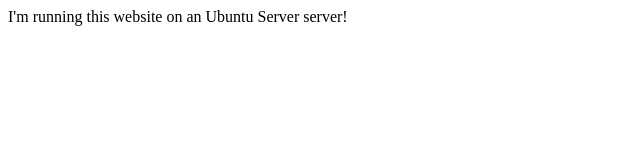
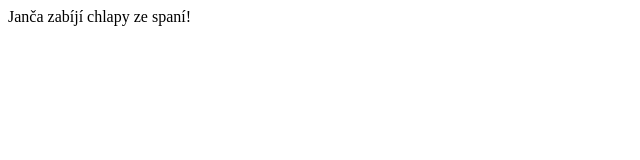
Before and after one commit to xstejs34/simple-test-website, a plain HTML site: page index.html in a window 1280 px wide. Shown: the whole page, without its empty margins (0-640 px from the left). Drawn offline with Linux system fonts and the light colour scheme.

Commit message:
Update index.html

```diff
--- a/index.html
+++ b/index.html
@@ -1,8 +1,8 @@
 <html>
 <head>
-  <title> Ubuntu rocks! </title>
+  <title> Michal's testing page! </title>
 </head>
 <body>
-  <p> I'm running this website on an Ubuntu Server server!
+  <p> Janča zabíjí chlapy ze spaní!
 </body>
 </html>
```
